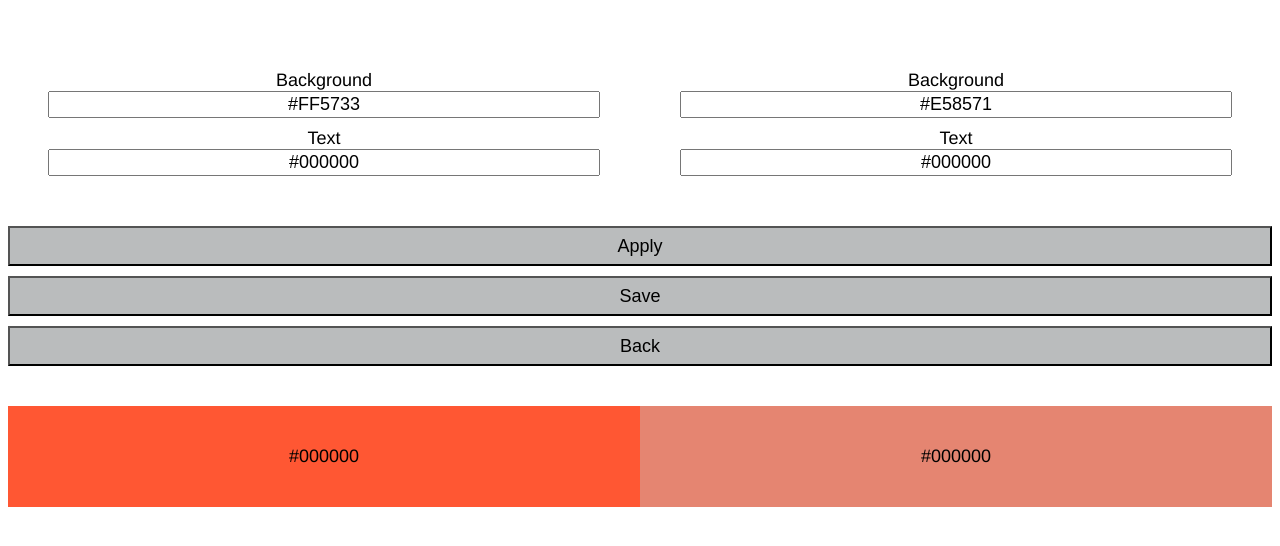
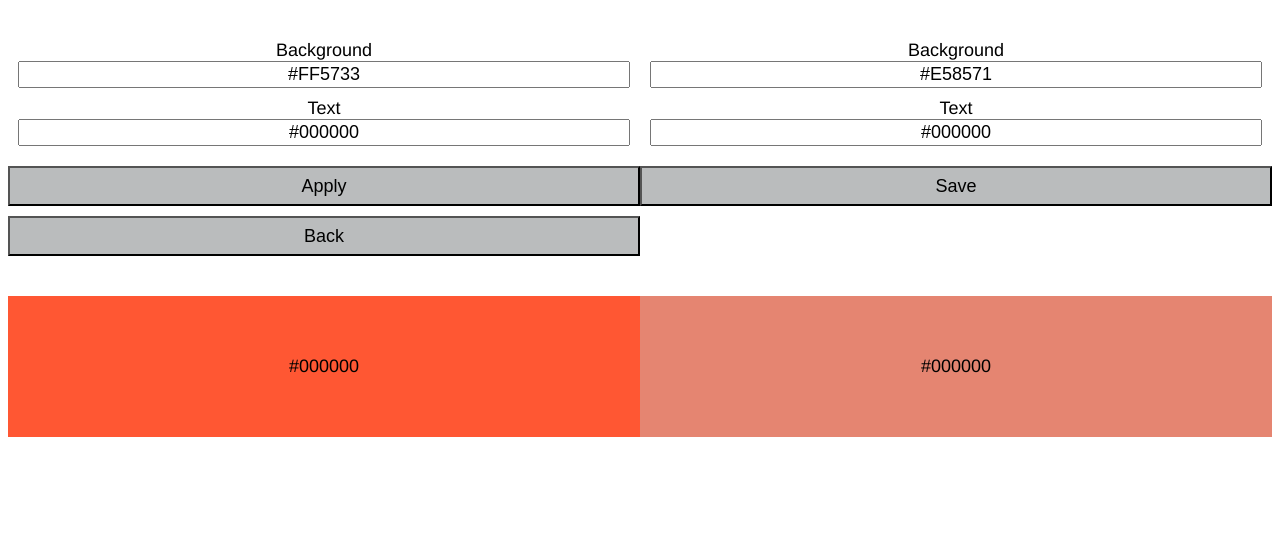
Before and after one commit to richardgiddings/colourtester, a Django app: page /add_combo/ in a window 1280 px wide. Shown: the top 546 px of the page. Run offline with Django 3.2, Linux system fonts and the light colour scheme.

Commit message:
Give more space to colours by reducing button size

```diff
--- a/colourtester/static/tester/style.css
+++ b/colourtester/static/tester/style.css
@@ -33,7 +33,15 @@ a > .combo:hover {
     display: block;
     float: left;
     width: 50%;
-    padding: 40px;
+    padding: 60px 40px;
+    text-align: center;
+}
+
+.form-combo-block {
+    display: block;
+    float: left;
+    width: 50%;
+    padding: 10px;
     text-align: center;
 }
 
@@ -43,8 +51,12 @@ a > .combo:hover {
     padding-bottom: 20px;
 }
 
-.combo-form-button {
+.combo-form-button-full {
     width: 100%;
+}
+.combo-form-button-half {
+    float: left;
+    width: 50%;
 }
 .create-button {
     display: block;
--- a/colourtester/templates/tester/combo.html
+++ b/colourtester/templates/tester/combo.html
@@ -10,7 +10,7 @@
     <body>
         <div class="combo-form">
             <form method="post">{% csrf_token %}
-                <div class="combo-block">
+                <div class="form-combo-block">
                     <label for="id_bgcolour_one">Background</label>
                     <div>{{ form.bgcolour_one }}</div>
                     <div id="error-message">{{ form.errors.bgcolour_one }}</div>
@@ -18,7 +18,7 @@
                     <div>{{ form.textcolour_one }}</div>
                     <div id="error-message">{{ form.errors.textcolour_one }}</div>
                 </div>
-                <div class="combo-block">
+                <div class="form-combo-block">
                     <label for="id_bgcolour_two">Background</label>
                     <div>{{ form.bgcolour_two }}</div>
                     <div id="error-message">{{ form.errors.bgcolour_two }}</div>
@@ -26,14 +26,14 @@
                     <div>{{ form.textcolour_two }}</div>
                     <div id="error-message">{{ form.errors.textcolour_two }}</div>
                 </div>
-                <button type="submit" class="combo-form-button" name="apply-button" value="apply">Apply</button>
-                <button type="submit" class="combo-form-button" name="save-button" value="save">Save</button>
+                <button type="submit" class="combo-form-button-half" name="apply-button" value="apply">Apply</button>
+                <button type="submit" class="combo-form-button-half" name="save-button" value="save">Save</button>
                 {% if not add %}
-                <button type="submit" class="combo-form-button" name="delete-button" value="delete">Delete</button>
+                <button type="submit" class="combo-form-button-half" name="delete-button" value="delete">Delete</button>
                 {% endif %}
             </form>
             <form action="{% url 'index' %}" method="get">
-                <button type="submit" class="combo-form-button">Back</button>
+                <button type="submit" class="combo-form-button-half">Back</button>
             </form>
         </div>
         <div class="combo">
```
